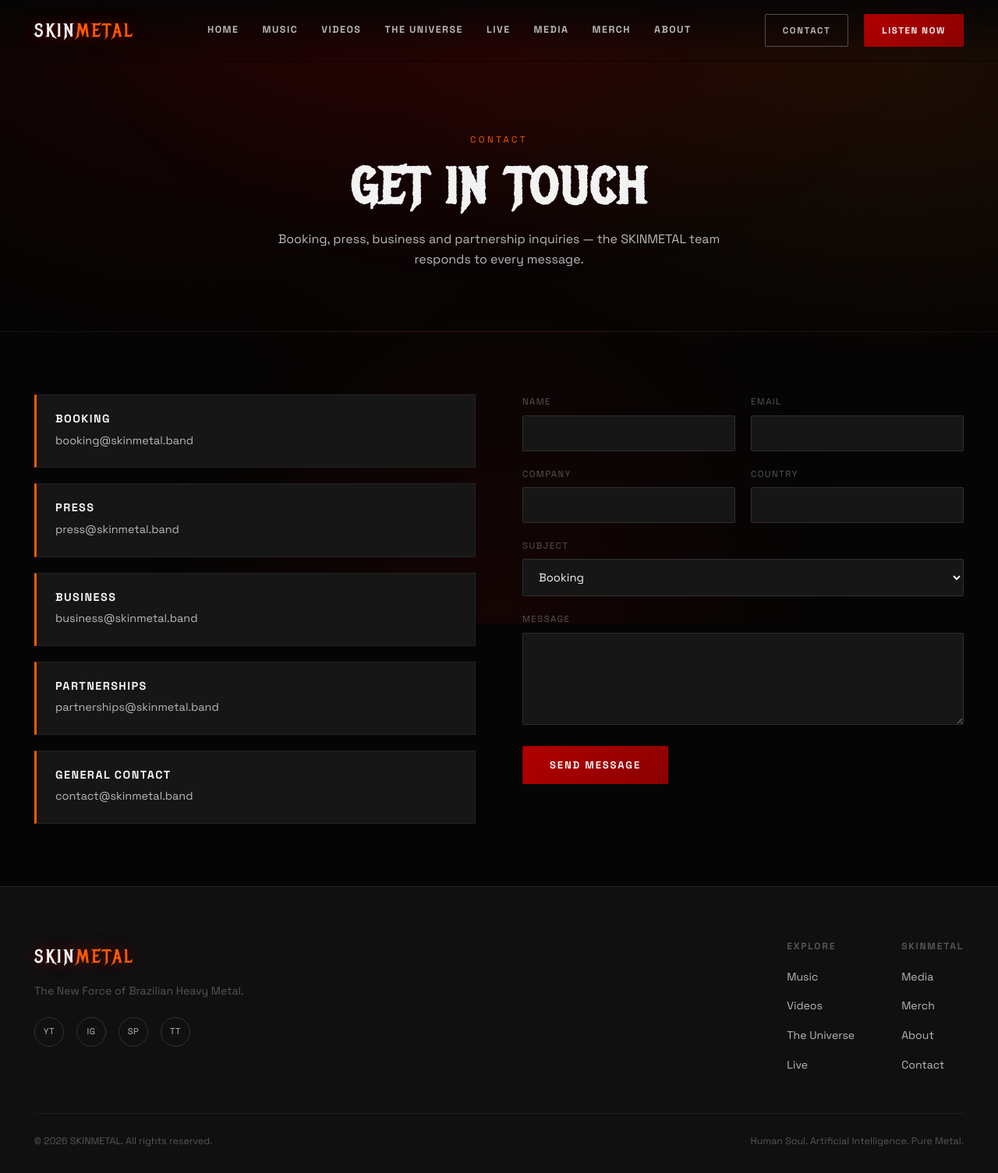
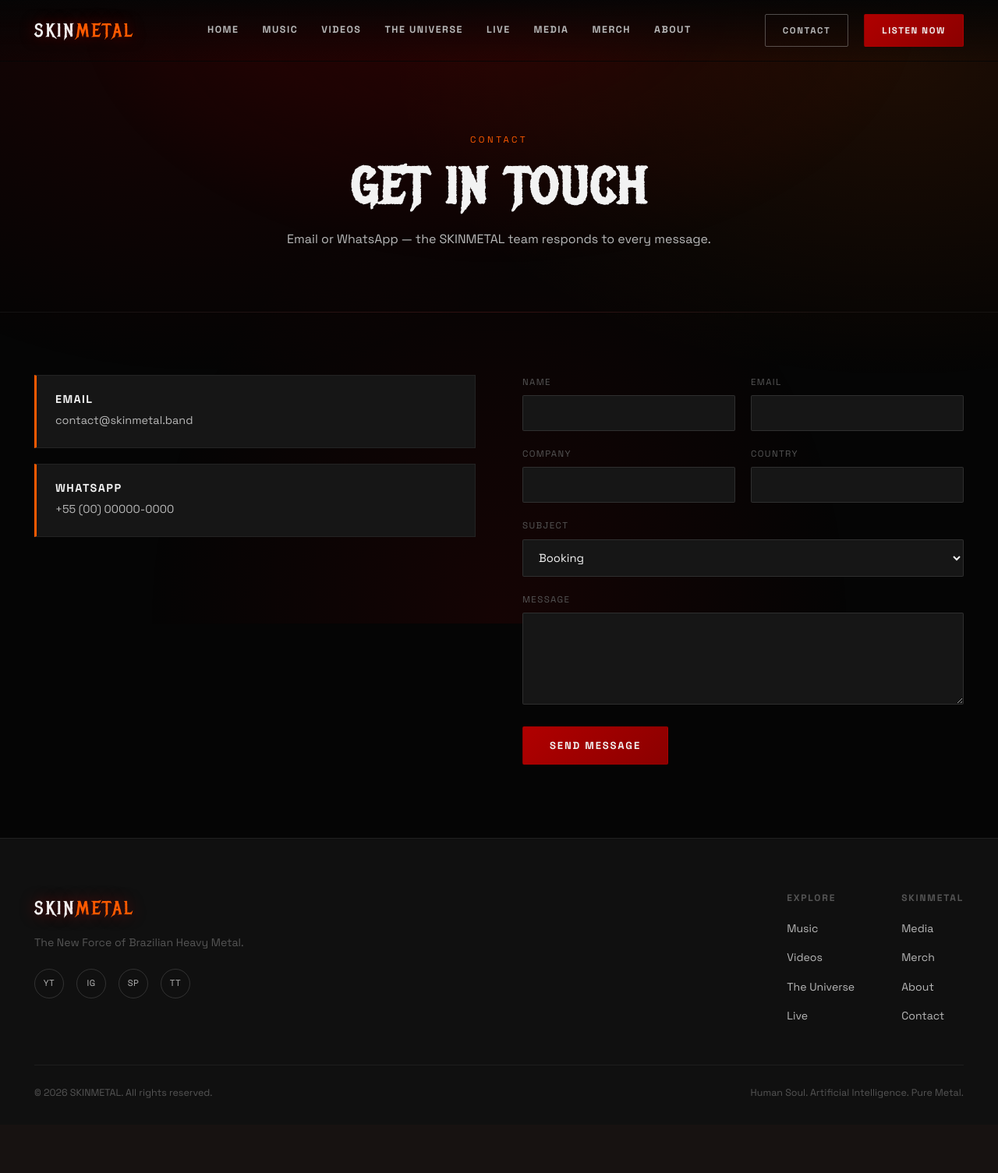
Before and after one commit to jairferreira8/skinmetal, a PHP site: page /contact.html in a window 1280 px wide. Shown: the whole page at 78% size. After the commit the page ends 1409 px from the top, so only its background shows below. Run offline with PHP 8.4, Linux system fonts and the light colour scheme.

Commit message:
Simplify Contact page to Email + WhatsApp
Replace the five department emails (booking/press/business/
partnerships/general) with two channels: a single email and a
WhatsApp number placeholder for the father-in-law's contact.

Co-Authored-By: Claude Sonnet 5 <noreply@anthropic.com>
Claude-Session: https://claude.ai/code/session_01Rb7XePWnpKzY9YEad4sPxY

```diff
--- a/contact.html
+++ b/contact.html
@@ -4,7 +4,7 @@
 <meta charset="UTF-8">
 <meta name="viewport" content="width=device-width, initial-scale=1.0">
 <title>Contact — SKINMETAL</title>
-<meta name="description" content="Contact SKINMETAL — booking, press, business and partnership inquiries.">
+<meta name="description" content="Contact SKINMETAL — email and WhatsApp for booking, press and business inquiries.">
 <link rel="icon" href="assets/logo-dragon.jpg">
 <link rel="preconnect" href="https://fonts.googleapis.com">
 <link rel="preconnect" href="https://fonts.gstatic.com" crossorigin>
@@ -38,7 +38,7 @@
   <div class="container">
     <span class="eyebrow">Contact</span>
     <h1>Get in Touch</h1>
-    <p>Booking, press, business and partnership inquiries — the SKINMETAL team responds to every message.</p>
+    <p>Email or WhatsApp — the SKINMETAL team responds to every message.</p>
   </div>
 </section>
 
@@ -47,24 +47,12 @@
     <div class="contact-grid">
       <div class="contact-channels reveal">
         <div class="contact-channel">
-          <h3>Booking</h3>
-          <a href="mailto:booking@skinmetal.band">booking@skinmetal.band</a>
+          <h3>Email</h3>
+          <a href="mailto:contact@skinmetal.band">contact@skinmetal.band</a>
         </div>
         <div class="contact-channel">
-          <h3>Press</h3>
-          <a href="mailto:press@skinmetal.band">press@skinmetal.band</a>
-        </div>
-        <div class="contact-channel">
-          <h3>Business</h3>
-          <a href="mailto:business@skinmetal.band">business@skinmetal.band</a>
-        </div>
-        <div class="contact-channel">
-          <h3>Partnerships</h3>
-          <a href="mailto:partnerships@skinmetal.band">partnerships@skinmetal.band</a>
-        </div>
-        <div class="contact-channel">
-          <h3>General Contact</h3>
-          <a href="mailto:contact@skinmetal.band">contact@skinmetal.band</a>
+          <h3>WhatsApp</h3>
+          <a href="#">+55 (00) 00000-0000</a>
         </div>
       </div>
 
--- a/css/styles.css
+++ b/css/styles.css
@@ -745,6 +745,7 @@ section { position: relative; z-index: 1; padding: 110px 0; }
   display: grid;
   grid-template-columns: 1fr 1fr;
   gap: 60px;
+  align-items: start;
 }
 @media (max-width: 860px) { .contact-grid { grid-template-columns: 1fr; } }
 .contact-channels { display: grid; gap: 20px; }
```
